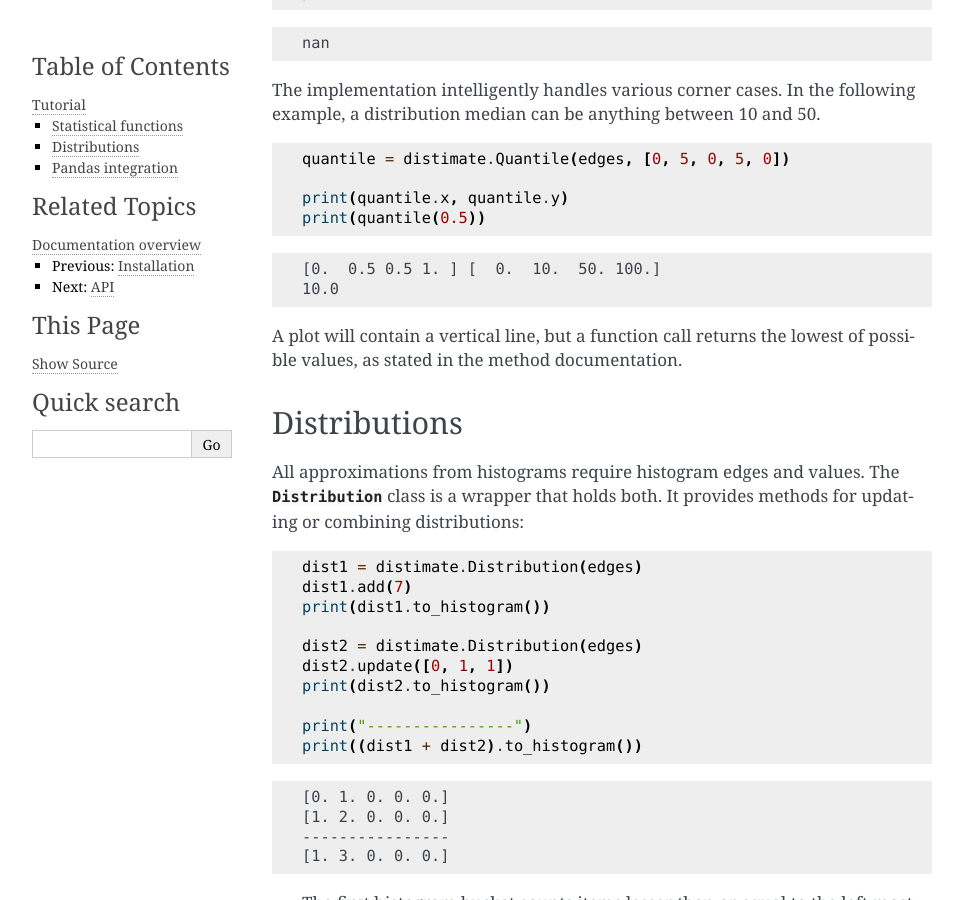
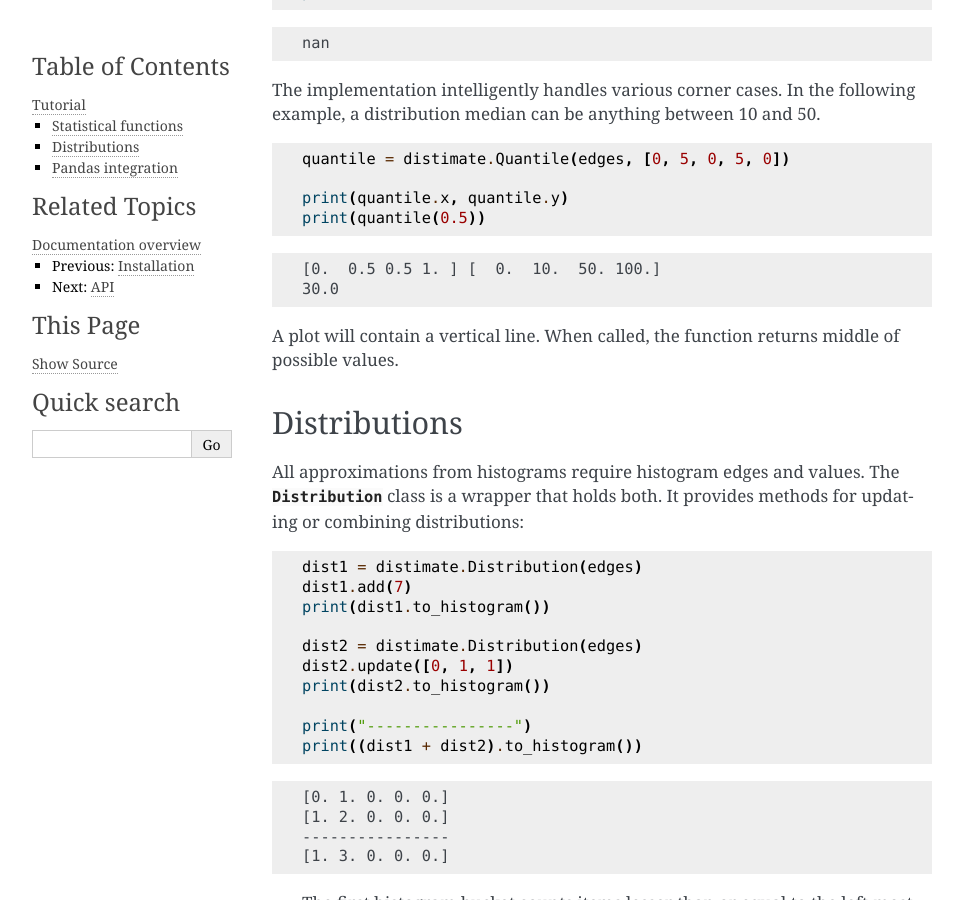
Before and after one commit to akamai/distimate, a Sphinx documentation site: the page built from docs/tutorial.rst, in a window 1280 px wide and 900 px high, scrolled down 1910 px. Shown: the whole window, without its empty margins (148-1111 px from the left). Built offline with Sphinx 7.4.7, drawn with Linux system fonts in a browser that asks for light colours.

Commit message:
Return a middle value when quantile value is ambigious.

```diff
--- a/docs/tutorial.rst
+++ b/docs/tutorial.rst
@@ -123,12 +123,10 @@ In the following example, a distribution median can be anything between 10 and 5
 .. testoutput::
 
     [0.  0.5 0.5 1. ] [  0.  10.  50. 100.]
-    10.0
+    30.0
 
-A plot will contain a vertical line,
-but a function call returns the lowest of possible values, as stated in the method documentation.
-
-
+A plot will contain a vertical line.
+When called, the function returns middle of possible values.
 
 
 Distributions
```
Also changed, not shown: 2 other files.
